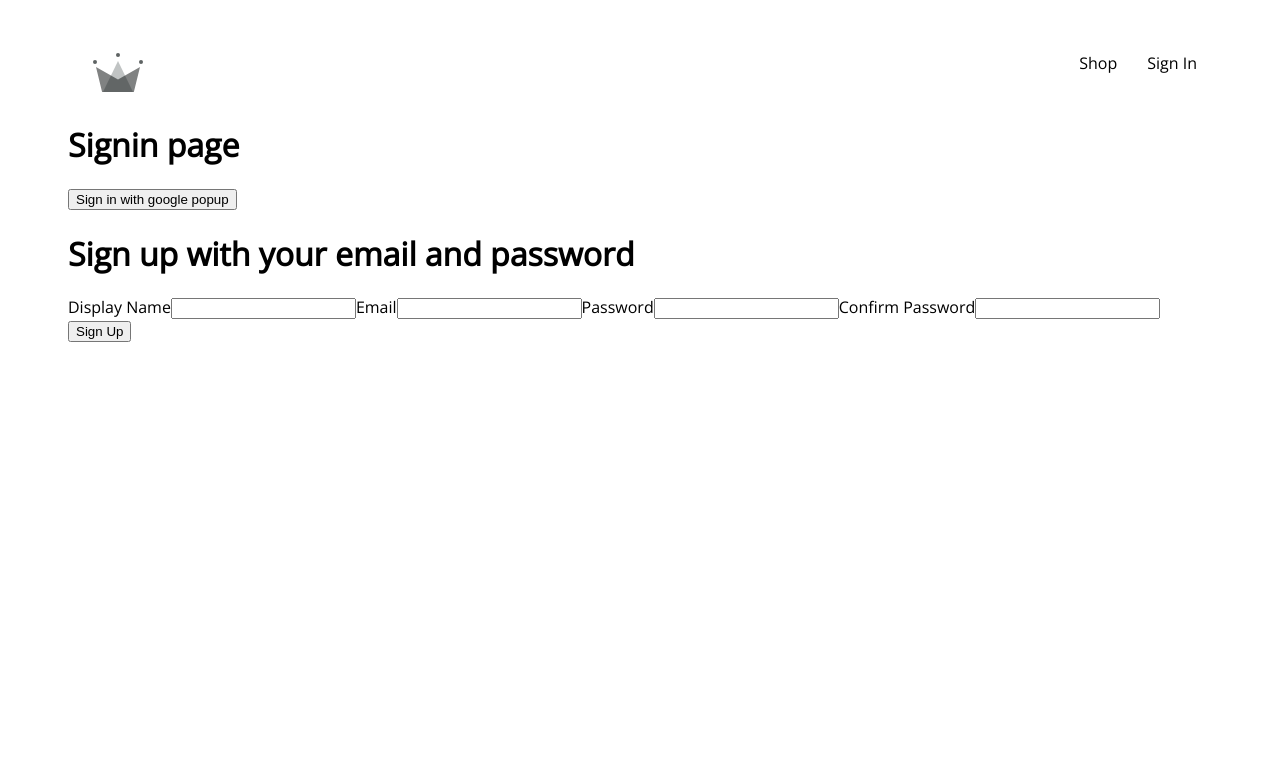
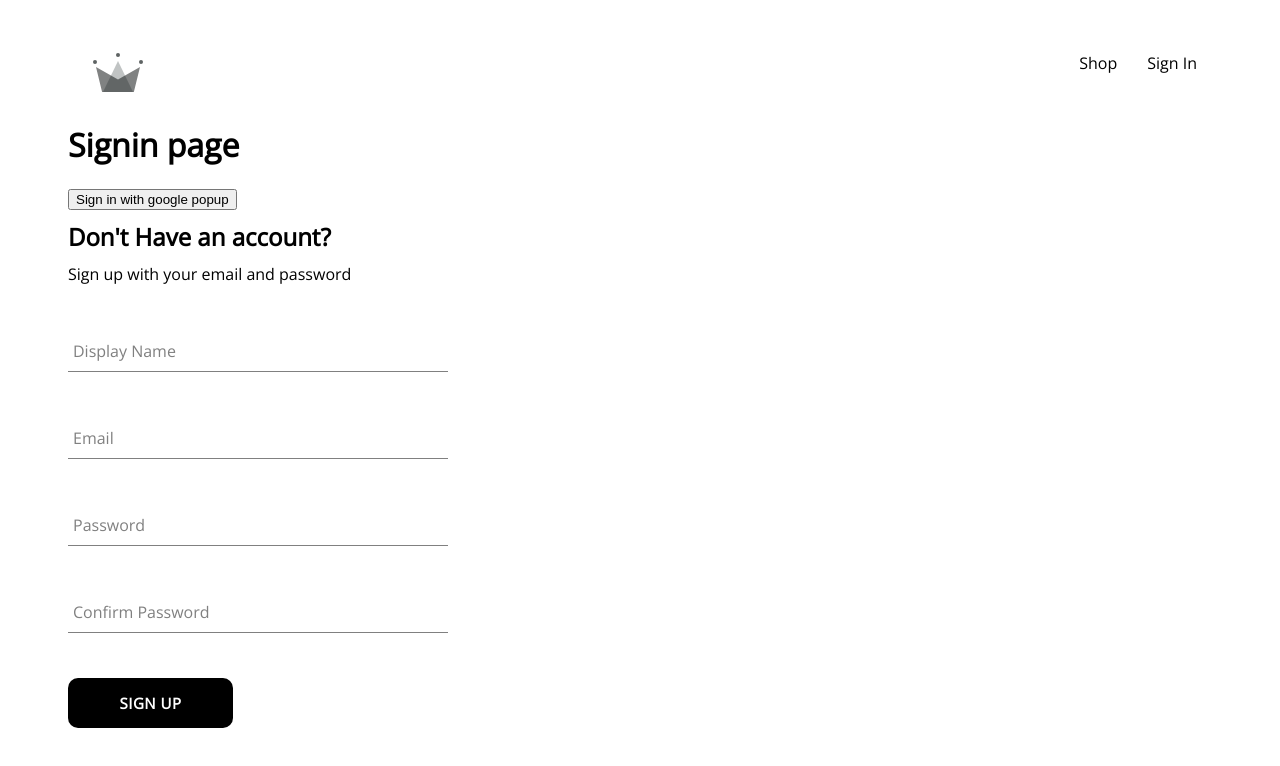
Before and after one commit to AliceSteel/E-commerce-template, a React (Create React App) app: page /signin in a window 1280 px wide. Shown: the top 766 px of the page. Built offline with nearby package versions, Linux system fonts and the light colour scheme.

Commit message:
created signup, button component

```diff
--- /dev/null
+++ b/src/components/button/button.component.jsx
@@ -0,0 +1,20 @@
+import React from 'react';
+import './button.styles.scss'
+
+const BUTTON_TYPE_CLASSES = {
+    google: 'google_sign_in',
+    inverted: 'inverted'
+}
+
+const Btn = ({children, btnType, ...otherProps}) => {
+  return (
+    <button
+        className={`btn_container ${BUTTON_TYPE_CLASSES[btnType]}`}
+        {...otherProps}
+    >
+        {children}
+    </button>
+  )
+}
+
+export default Btn
--- /dev/null
+++ b/src/components/button/button.styles.scss
@@ -0,0 +1,47 @@
+.btn_container {
+  min-width: 165px;
+  width: auto;
+  height: 50px;
+  letter-spacing: 0.5px;
+  line-height: 50px;
+  padding: 0 35px 0 35px;
+  font-size: 15px;
+  background-color: black;
+  color: white;
+  text-transform: uppercase;
+  font-family: 'Open Sans';
+  font-weight: bolder;
+  border: none;
+  border-radius: 10px;
+  cursor: pointer;
+  display: flex;
+  justify-content: center;
+
+  &:hover {
+    background-color: white;
+    color: black;
+    border: 1px solid black;
+  }
+
+  &.google_sign_in {
+    background-color: #4285f4;
+    color: white;
+
+    &:hover {
+      background-color: #357ae8;
+      border: none;
+    }
+  }
+
+  &.inverted {
+    background-color: white;
+    color: black;
+    border: 1px solid black;
+
+    &:hover {
+      background-color: black;
+      color: white;
+      border: none;
+    }
+  }
+}
--- /dev/null
+++ b/src/components/form-input/form-input.component.jsx
@@ -0,0 +1,17 @@
+import React from 'react'
+import './form-input.styles.scss'
+
+const FormInput= ({label, ...otherProps }) => {
+  return (
+    <div className='group'>
+        <input className='form_input' {...otherProps} required/>
+        {
+            label && (
+                <label className={`${otherProps.value.length ? 'shrink' : ''} form_input_label`}>{label}</label>
+            )
+        }
+    </div>
+  )
+}
+
+export default FormInput
--- /dev/null
+++ b/src/components/form-input/form-input.styles.scss
@@ -0,0 +1,54 @@
+$sub-color: grey;
+$main-color: black;
+
+@mixin shrinkLabel {
+  top: -14px;
+  font-size: 12px;
+  color: $main-color;
+}
+
+.group {
+  position: relative;
+  margin: 45px 0;
+
+  .form_input {
+    background: none;
+    background-color: white;
+    color: $sub-color;
+    font-size: 18px;
+    padding: 10px 10px 10px 5px;
+    display: block;
+    width: 100%;
+    border: none;
+    border-radius: 0;
+    border-bottom: 1px solid $sub-color;
+    margin: 25px 0;
+
+    &:focus {
+      outline: none;
+    }
+
+    &:focus ~ .form_input_label {
+      @include shrinkLabel();
+    }
+  }
+
+  input[type='password'] {
+    letter-spacing: 0.3em;
+  }
+
+  .form_input_label {
+    color: $sub-color;
+    font-size: 16px;
+    font-weight: normal;
+    position: absolute;
+    pointer-events: none;
+    left: 5px;
+    top: 10px;
+    transition: 300ms ease all;
+
+    &.shrink {
+      @include shrinkLabel();
+    }
+  }
+}
--- a/src/components/sign-up/sign-up-form.component.jsx
+++ b/src/components/sign-up/sign-up-form.component.jsx
@@ -1,7 +1,11 @@
-import React, { useState } from "react"
+import React, { useState } from "react";
+import { createAuthWithEmail, createUserDocFromAuth } from "../../utilities/firebase/firebase";
+import FormInput from "../form-input/form-input.component";
+import Btn from "../button/button.component";
+import  './sign-up-form.styles.scss'
 
 const defaultFormFields = {
-    displayName: ' ',
+    displayName: '',
     email: '',
     password: '',
     confirmPassw: ''
@@ -15,23 +19,72 @@
         setFormFields((otherFields)=> ({...otherFields, [target.name]: target.value}));
     }
 
+    const handleSubmit = async (e) => {
+        e.preventDefault();
+        if (password !== confirmPassw) {
+          alert('passwords do not match')
+          return;
+        }
+        try {
+            const {user} = await createAuthWithEmail(email, password);
+            await createUserDocFromAuth(user, {displayName});
+            resetForm();
+        }
+
+        catch(error){
+            if(error.code==='auth/email-already-in-use'){
+                alert('cannot create user, email alredy in use')
+            }
+            console.log('user creation ended error:', error);
+        }
+    }
+    const resetForm = () => {
+        setFormFields(defaultFormFields)
+    }
+
   return (
-    <div>
-        <h1>Sign up with your email and password</h1>
-        <form onSubmit={()=>{}}>
-            <label>Display Name</label>
-            <input type='text' required onChange={handleChange} name='displayName' value={displayName} />
+    <div className="sign_up_container">
+        <h2>Don't Have an account?</h2>
+        <span>Sign up with your email and password</span>
+        <form onSubmit={handleSubmit}>
 
-            <label>Email</label>
-            <input type='email' required onChange={handleChange} name='email' value={email}/>
+            <FormInput
+                label='Display Name'
+                type='text'
+                onChange={handleChange}
+                name='displayName'
+                value={displayName}
+                autoComplete='name'
+            />
 
-            <label>Password</label>
-            <input type='password' required onChange={handleChange} name='password' value={password}/>
+            <FormInput
+                label='Email'
+                type='email'
+                onChange={handleChange}
+                name='email'
+                value={email}
+                autoComplete='email'
+            />
 
-            <label>Confirm Password</label>
-            <input type='password' required onChange={handleChange} name='confirmPassw' value={confirmPassw}/>
+            <FormInput
+                label='Password'
+                type='password'
+                onChange={handleChange}
+                name='password'
+                value={password}
+                autoComplete='new-password'
+            />
 
-            <button type='submit'>Sign Up</button>
+            <FormInput
+                label='Confirm Password'
+                type='password'
+                onChange={handleChange}
+                name='confirmPassw'
+                value={confirmPassw}
+                autoComplete='new-password'
+            />
+
+            <Btn type='submit'>Sign Up</Btn>
         </form>
     </div>
   )
--- /dev/null
+++ b/src/components/sign-up/sign-up-form.styles.scss
@@ -0,0 +1,9 @@
+.sign_up_container {
+    display: flex;
+    flex-direction: column;
+    width: 380px;
+
+    h2 {
+        margin: 10px 0;
+    }
+}
--- a/src/utilities/firebase/firebase.js
+++ b/src/utilities/firebase/firebase.js
@@ -2,7 +2,8 @@
 import {getAuth,
     signInWithRedirect,
     signInWithPopup,
-    GoogleAuthProvider
+    GoogleAuthProvider,
+    createUserWithEmailAndPassword
     } from 'firebase/auth';
 import {
     getFirestore,
@@ -35,7 +36,8 @@
 
 export const db = getFirestore();
 
-export const createUserDocFromAuth = async (userAuth) => {
+export const createUserDocFromAuth = async (userAuth, additionalInfo = {} ) => {
+    if(!userAuth) return;
     const userDocRef = doc(db, 'users', userAuth.uid);
 
     const userCheck = await getDoc(userDocRef);
@@ -47,7 +49,8 @@
             await setDoc(userDocRef, {
                 displayName,
                 email,
-                createAt
+                createAt,
+                ...additionalInfo
             });
         }
         catch (error) {
@@ -56,3 +59,8 @@
     }
     return userDocRef;
 }
+
+export const createAuthWithEmail = async (email, password) => {
+    if(!email || !password) return;
+    return await createUserWithEmailAndPassword(auth, email, password);
+}
```
